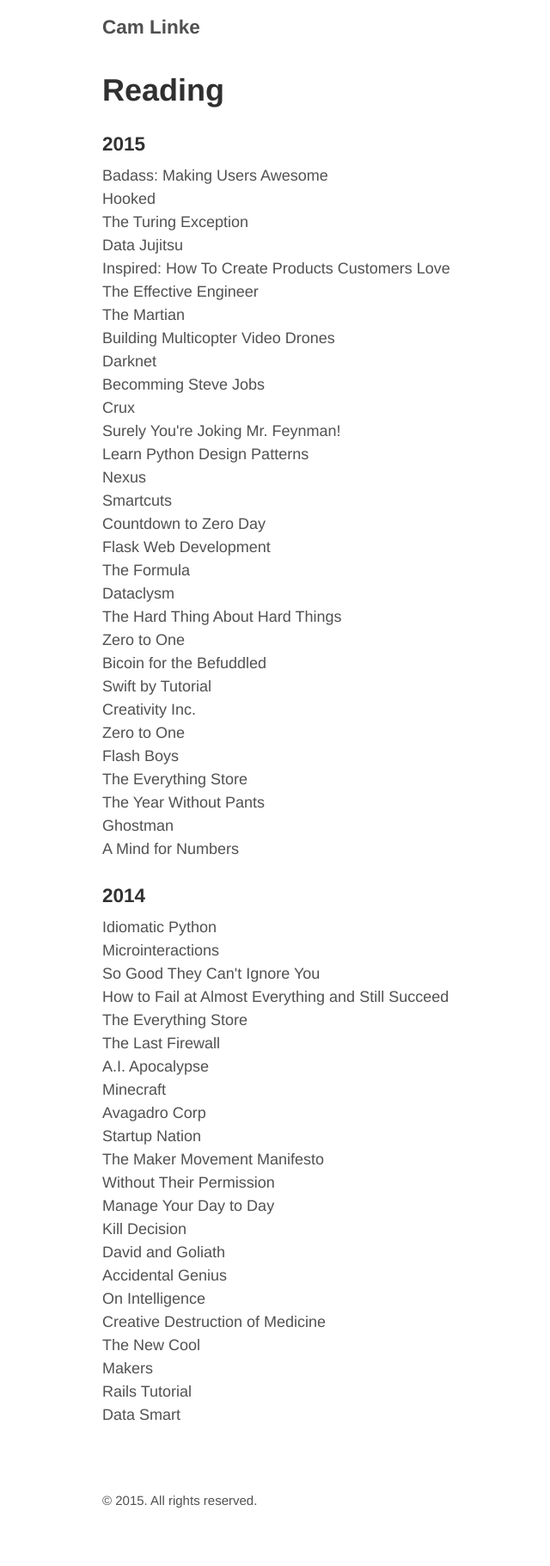
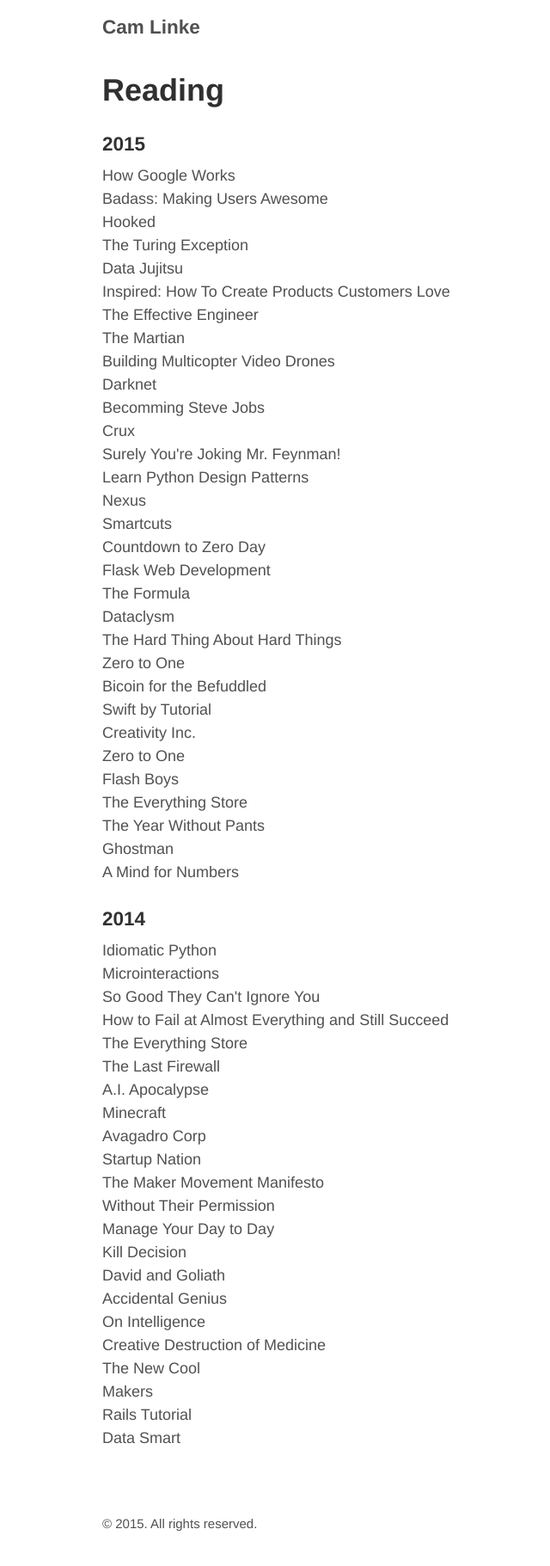
Before and after one commit to camlinke/camlinke.github.io, a Jekyll site: the page built from reading.md, in a window 1280 px wide. Shown: the whole page at 86% size, without its empty margins (206-846 px from the left). Built offline with Jekyll 4.4.1, drawn with Linux system fonts in a browser that asks for light colours; nearby versions of some CDN libraries; before the commit the page ends 1794 px from its top, so only the background shows below that.

Commit message:
Updated reading section

```diff
--- a/index.html
+++ b/index.html
@@ -38,6 +38,7 @@
 
 <h3>Recent Reading</h3>
 <ul class="frontpage-list">
+  <li>How Google Works</li>
   <li>Badass: Making Users Awesome</li>
   <li>Hooked</li>
   <li>Inspired: How To Create Products Customers Love</li>
--- a/reading.md
+++ b/reading.md
@@ -5,6 +5,7 @@
 
 <h3>2015</h3>
 <ul class="frontpage-list">
+    <li>How Google Works</li>
     <li>Badass: Making Users Awesome</li>
     <li>Hooked</li>
     <li>The Turing Exception</li>
```
